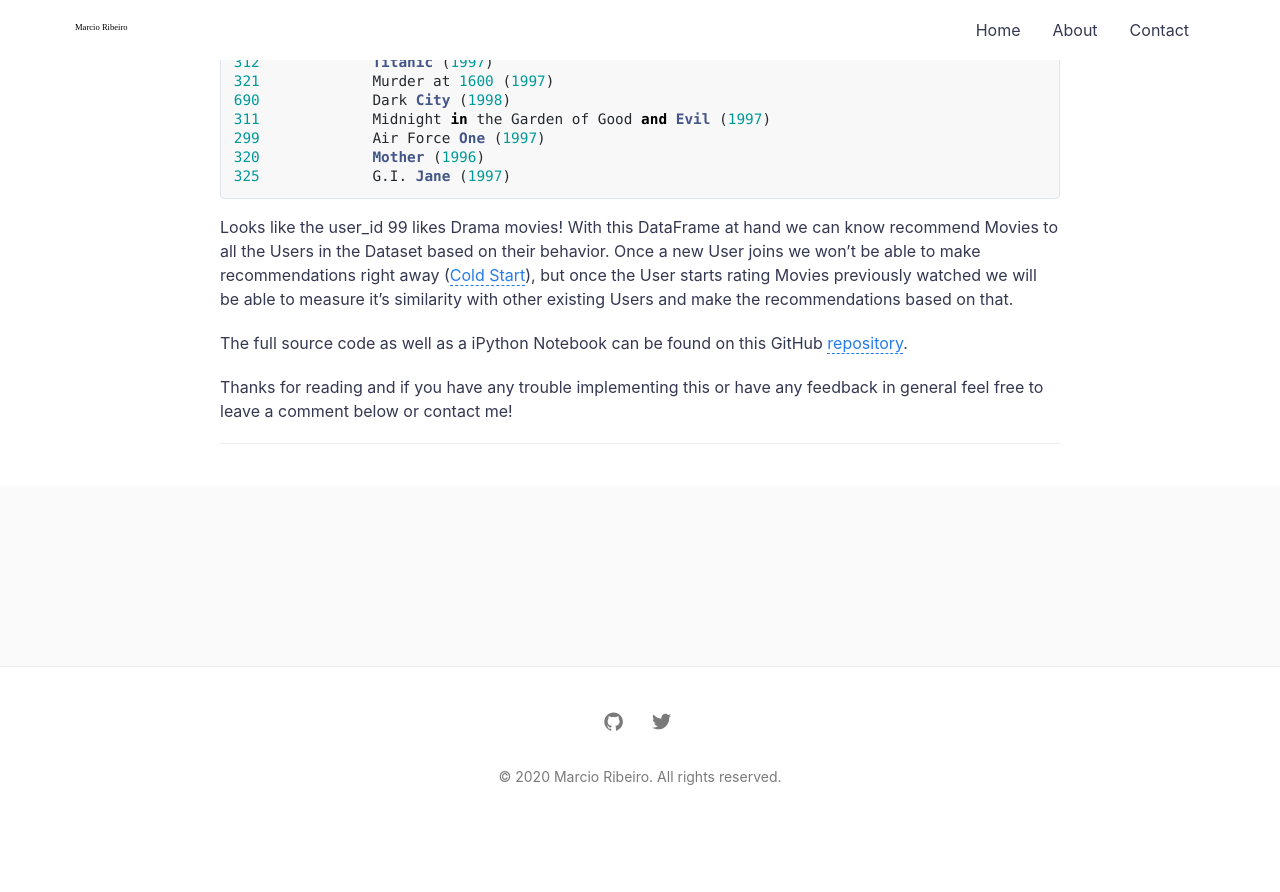
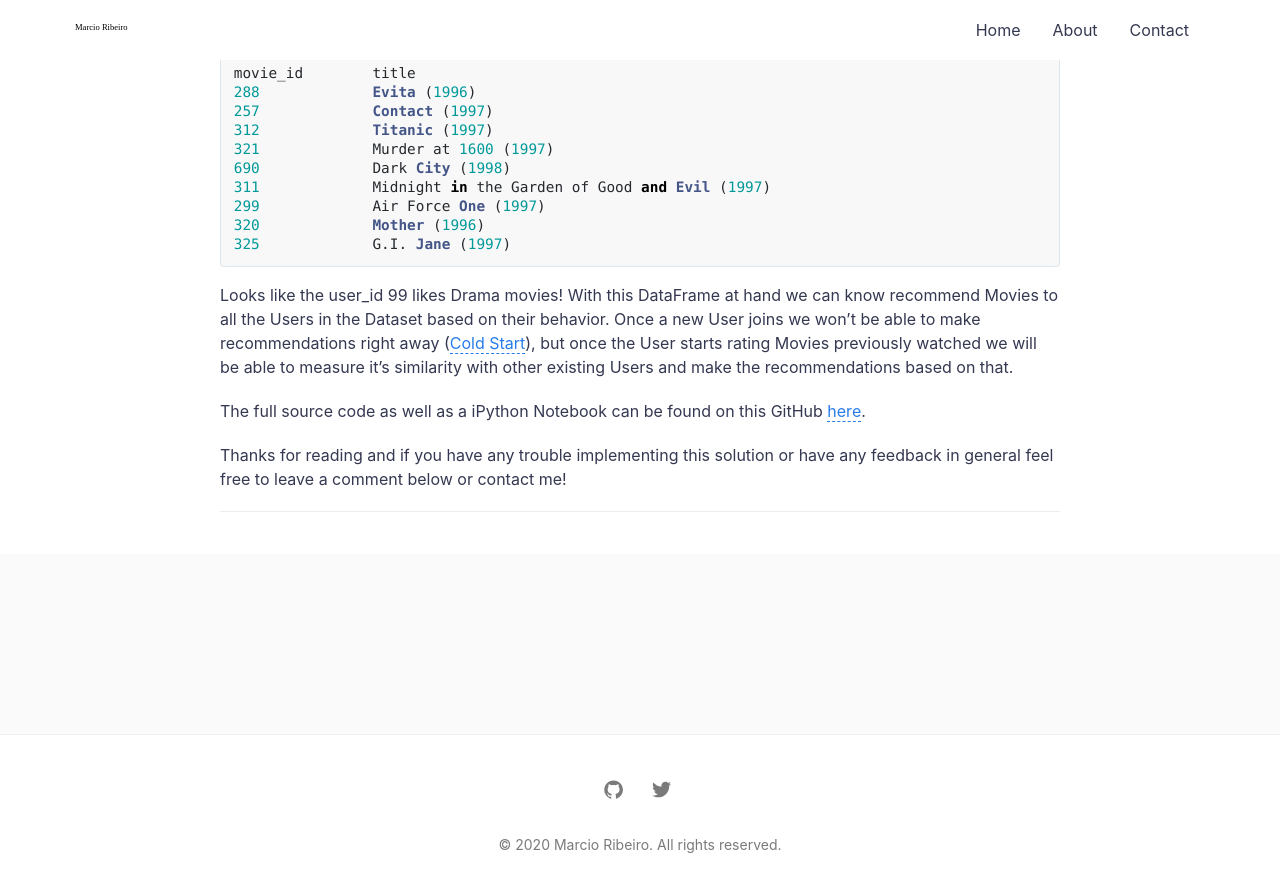
Before and after one commit to marciovai/marciovai.github.io, a Jekyll site: the page built from _posts/2020-07-03-building-a-recommendation-system-in-python.md, in a window 1280 px wide and 900 px high, scrolled down 8653 px. Shown: the top 892 px of the window. Built offline with Jekyll 4.4.1, drawn with Linux system fonts in a browser that asks for light colours; comment, search, counter and statistics services are not loaded; before the commit the page ends 9485 px from its top, so only the background shows below that; some of the changed text lies outside the part shown.

```diff
--- a/_posts/2020-07-03-building-a-recommendation-system-in-python.md
+++ b/_posts/2020-07-03-building-a-recommendation-system-in-python.md
@@ -277,6 +279,6 @@ movie_id	title
 
 Looks like the user_id 99 likes Drama movies! With this DataFrame at hand we can know recommend Movies to all the Users in the Dataset based on their behavior. Once a new User joins we won't be able to make recommendations right away ([Cold Start](https://en.wikipedia.org/wiki/Cold_start_(recommender_systems))), but once the User starts rating Movies previously watched we will be able to measure it's similarity with other existing Users and make the recommendations based on that.
 
-The full source code as well as a iPython Notebook can be found on this GitHub [repository](https://github.com/marciovai/recommendation_system).
+The full source code as well as a iPython Notebook can be found on this GitHub [here](https://github.com/marciovai/recommendation_system).
 
-Thanks for reading and if you have any trouble implementing this or have any feedback in general feel free to leave a comment below or contact me!
+Thanks for reading and if you have any trouble implementing this solution or have any feedback in general feel free to leave a comment below or contact me!
```
Also changed, not shown: other parts of _posts/2020-07-03-building-a-recommendation-system-in-python.md (+2 -0 lines).
